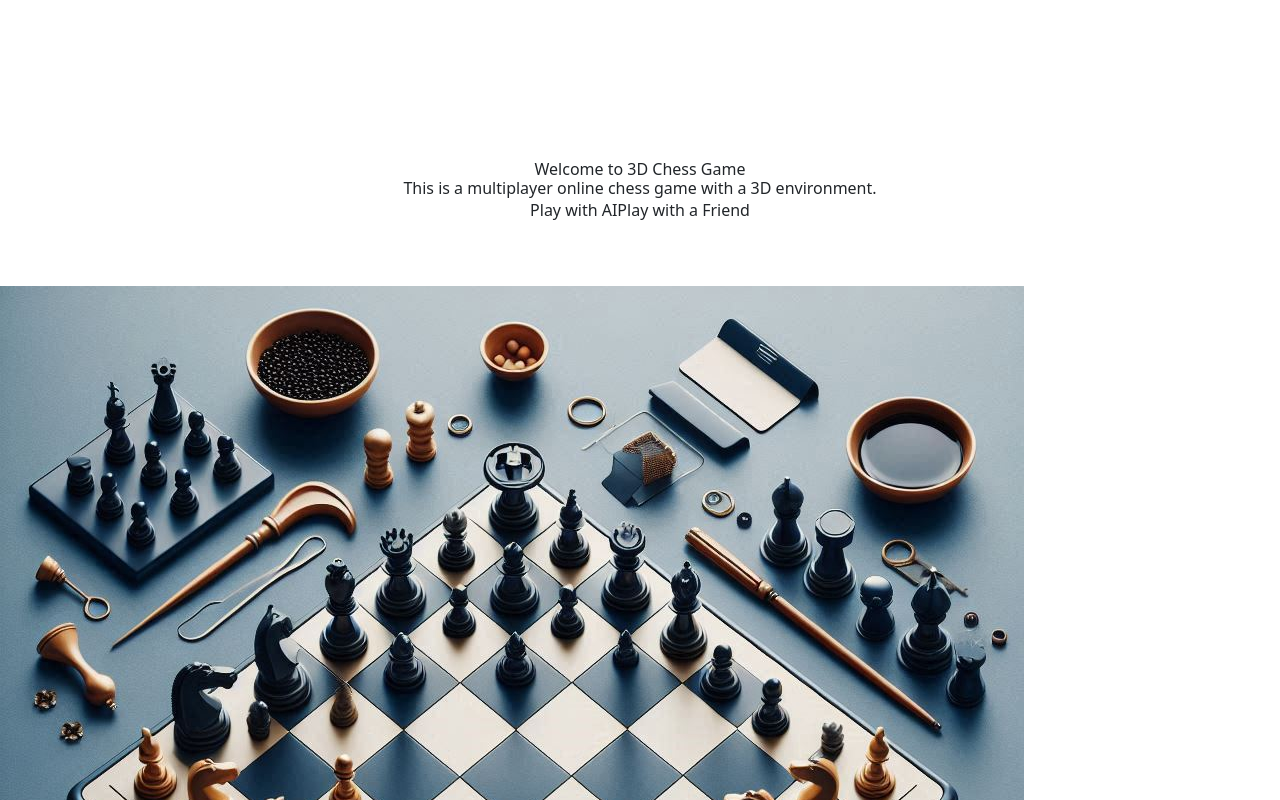
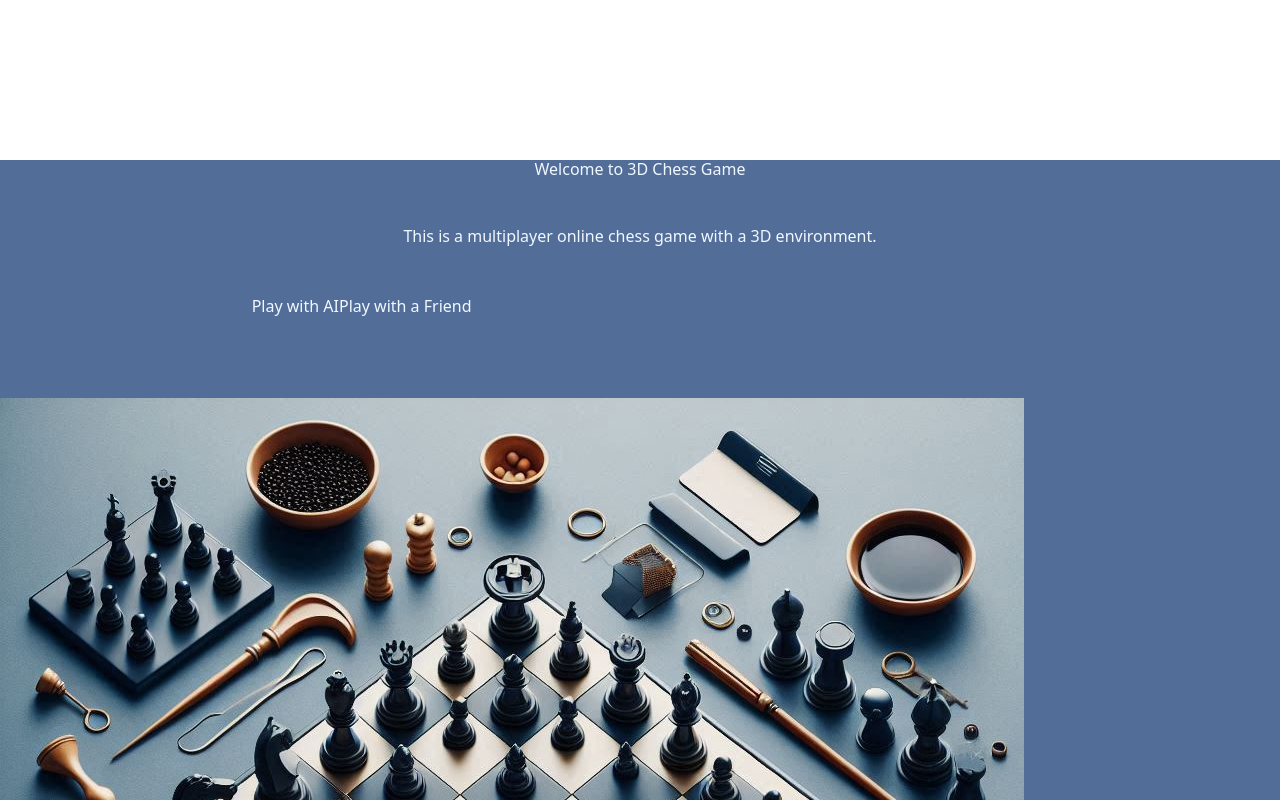
Before and after one commit to Rinzlertron456/ChessWebApp, a React (Vite) app in the folder client/: page / in a window 1280 px wide. Shown: the top 800 px of the page. Built offline with nearby package versions, Linux system fonts and the light colour scheme.

Commit message:
chess-app-frontend-tailwindcss-landing-page-finishing

```diff
--- a/client/src/Pages/LandingPage.tsx
+++ b/client/src/Pages/LandingPage.tsx
@@ -2,12 +2,14 @@
 export const LandingPage = () => {
     return (
         <>
-            <div className="land-container flex justify-content-evenly">
-                <div className="desc-container text-center" style={{margin:"10rem auto 4rem"}}>
-                    <h1 className="">Welcome to 3D Chess Game</h1>
-                    <h2 className="mb-10">This is a multiplayer online chess game with a 3D environment.</h2>
-                    <button className="bg-blue-950">Play with AI</button>
-                    <button className="bg-blue-950">Play with a Friend</button>
+            <div className="land-container flex justify-content-evenly" style={{backgroundColor:"#536d99"}}>
+                <div className="desc-container text-center" style={{margin:"10rem auto 5rem", color:"aliceblue"}}>
+                    <h1 className="mb-5">Welcome to 3D Chess Game</h1>
+                    <h2 className="mb-5">This is a multiplayer online chess game with a 3D environment.</h2>
+                    <div className="button-container" style={{marginLeft:"5rem", width:"44%"}}>
+                        <button className="bg-blue-950">Play with AI</button>
+                        <button className="bg-blue-950">Play with a Friend</button>
+                    </div>
                 </div>
                 <div className="img-container">
                     <img className="w-full h-dvh" src={"/chessboard.jpeg"} alt="3D Chess Board"/>
```
